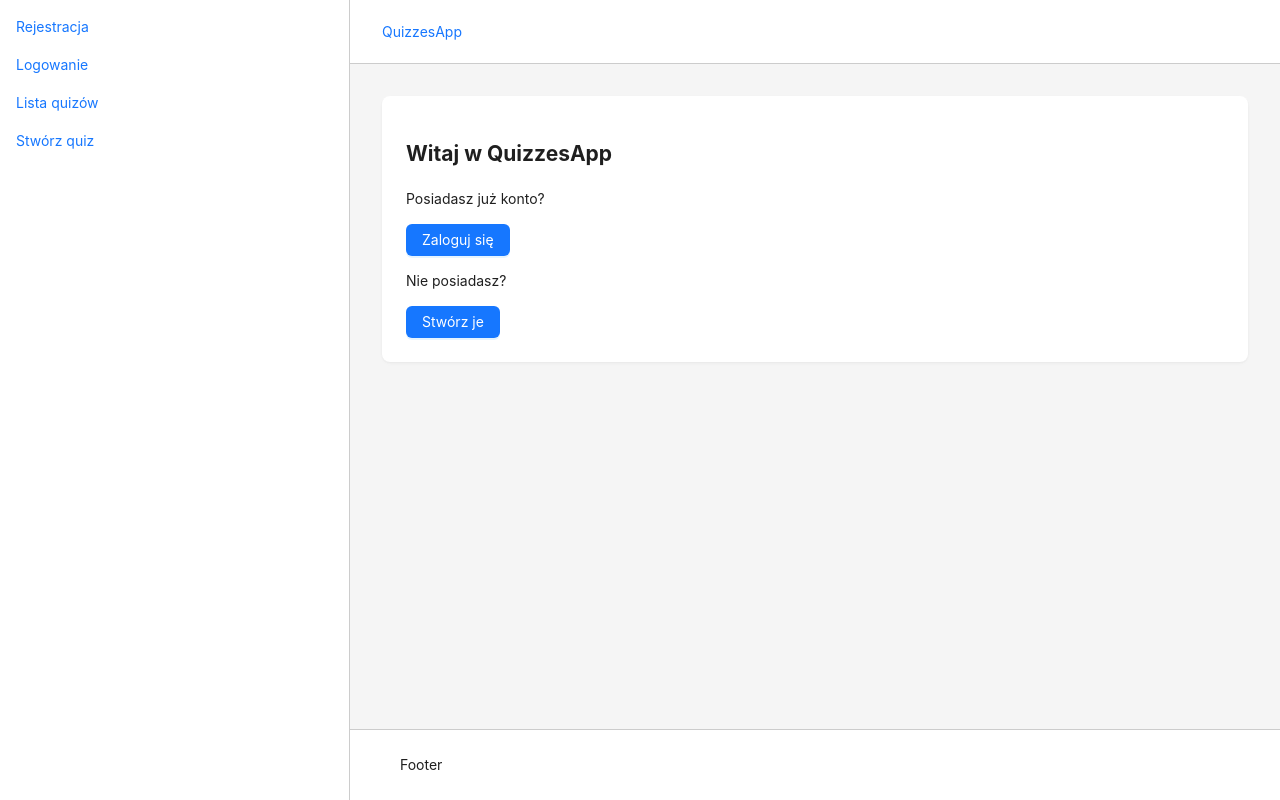
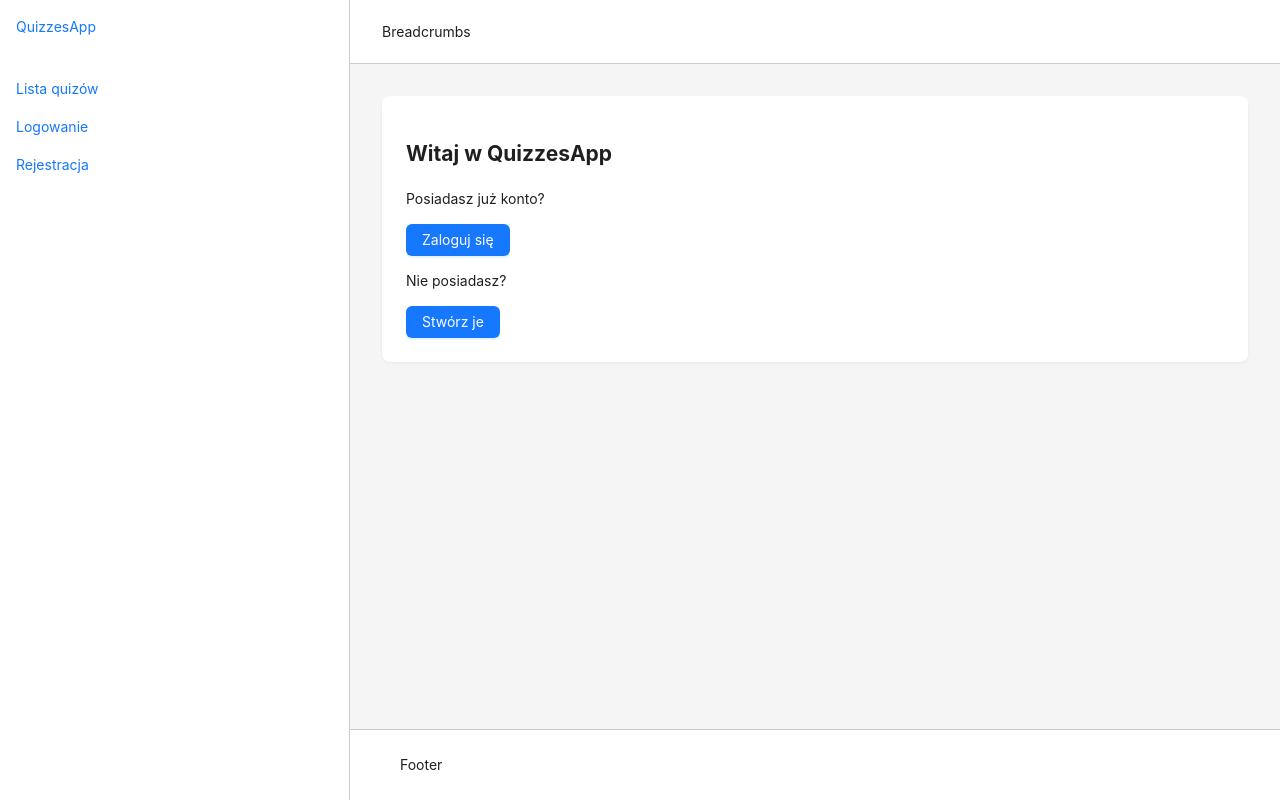
Before and after one commit to Cinkowyy/quiz-app-client, a React (Vite) app: page / in a window 1280 px wide. Built offline with nearby package versions, Linux system fonts and the light colour scheme; what antd-zod would draw is missing.

Commit message:
feat: add conditional links rendering, add logout button in sider

```diff
--- a/src/components/MainLayout/MainLayout.tsx
+++ b/src/components/MainLayout/MainLayout.tsx
@@ -1,24 +1,58 @@
-import { Flex, Layout } from "antd";
+import { Button, Flex, Layout } from "antd";
 import { Outlet } from "react-router-dom";
 import styles from "./MainLayout.module.scss";
 import { Link } from "react-router-dom";
+import useSessionContext from "@/hooks/useSessionContext";
 
 const { Header, Content, Footer, Sider } = Layout;
 
 const MainLayout = () => {
+  const { logoutMutation, authData } = useSessionContext();
+
+  const { isPending, mutate: logout } = logoutMutation;
+
   return (
     <Layout className={styles["main-layout"]}>
       <Sider className={styles["sider"]} width={350}>
-        <Flex vertical gap={16}>
-          <Link to="/sign-up">Rejestracja</Link>
-          <Link to="/sign-in">Logowanie</Link>
-          <Link to="/quizzes-list">Lista quizów</Link>
-          <Link to="/create-quiz">Stwórz quiz</Link>
+        <Flex
+          vertical
+          gap="2.5rem"
+          style={{
+            height: "100%",
+          }}
+        >
+          <Link to="/">QuizzesApp</Link>
+          <Flex vertical gap={16}>
+            <Link to="/quizzes-list">Lista quizów</Link>
+            {authData ? (
+              <Link to="/create-quiz">Stwórz quiz</Link>
+            ) : (
+              <>
+                <Link to="/sign-in">Logowanie</Link>
+                <Link to="/sign-up">Rejestracja</Link>
+              </>
+            )}
+          </Flex>
+          {authData ? (
+            <Button
+              type="primary"
+              size="large"
+              loading={isPending}
+              onClick={() => logout()}
+              style={{
+                marginTop: "auto",
+                width: "fit-content",
+                alignSelf: "flex-end",
+              }}
+            >
+              Wyloguj się
+            </Button>
+          ) : null}
         </Flex>
       </Sider>
       <Layout>
         <Header className={styles["header"]}>
-          <Link to="/">QuizzesApp</Link>
+          Breadcrumbs
         </Header>
         <Content className={styles["content"]}>
           <Outlet />
```
